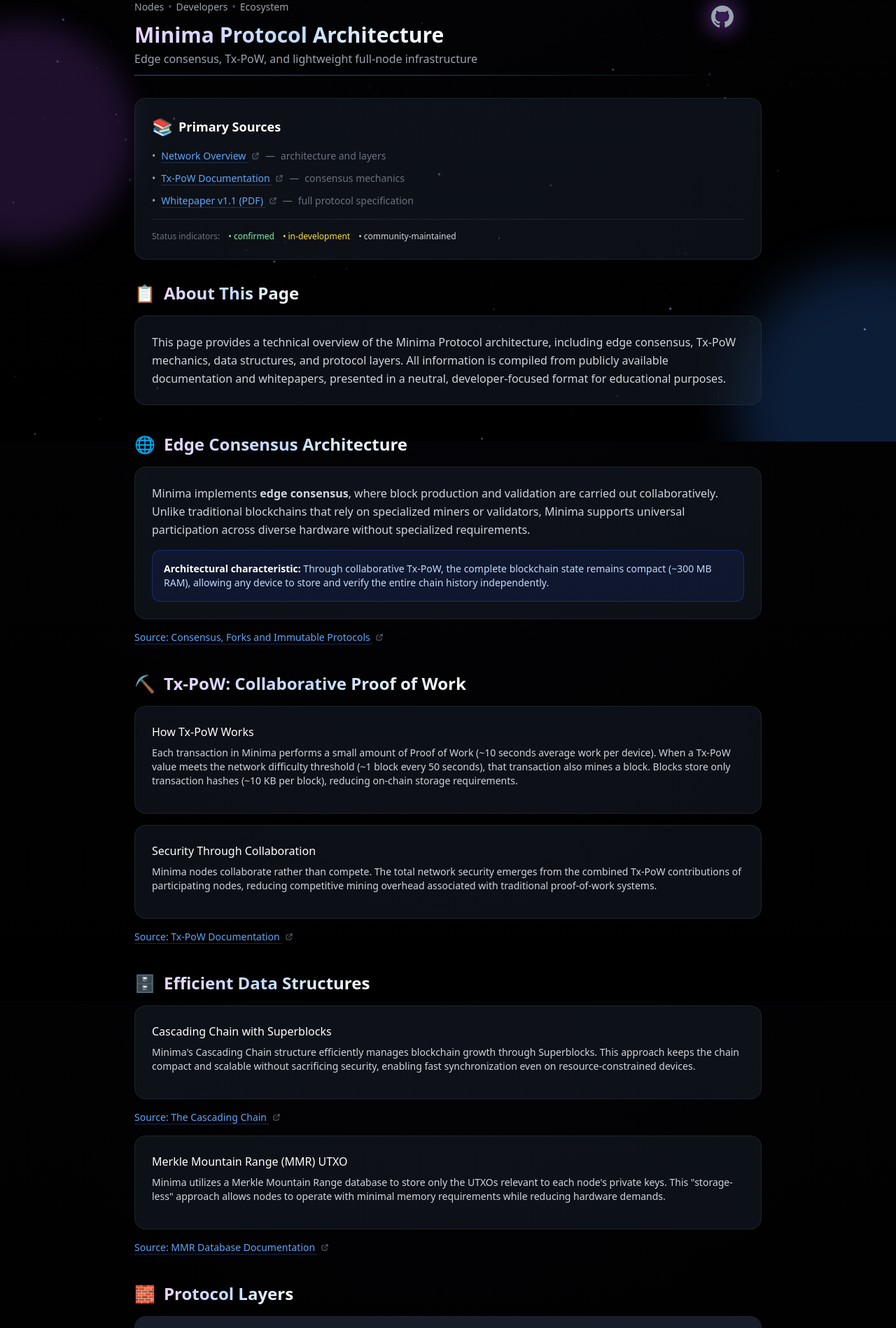
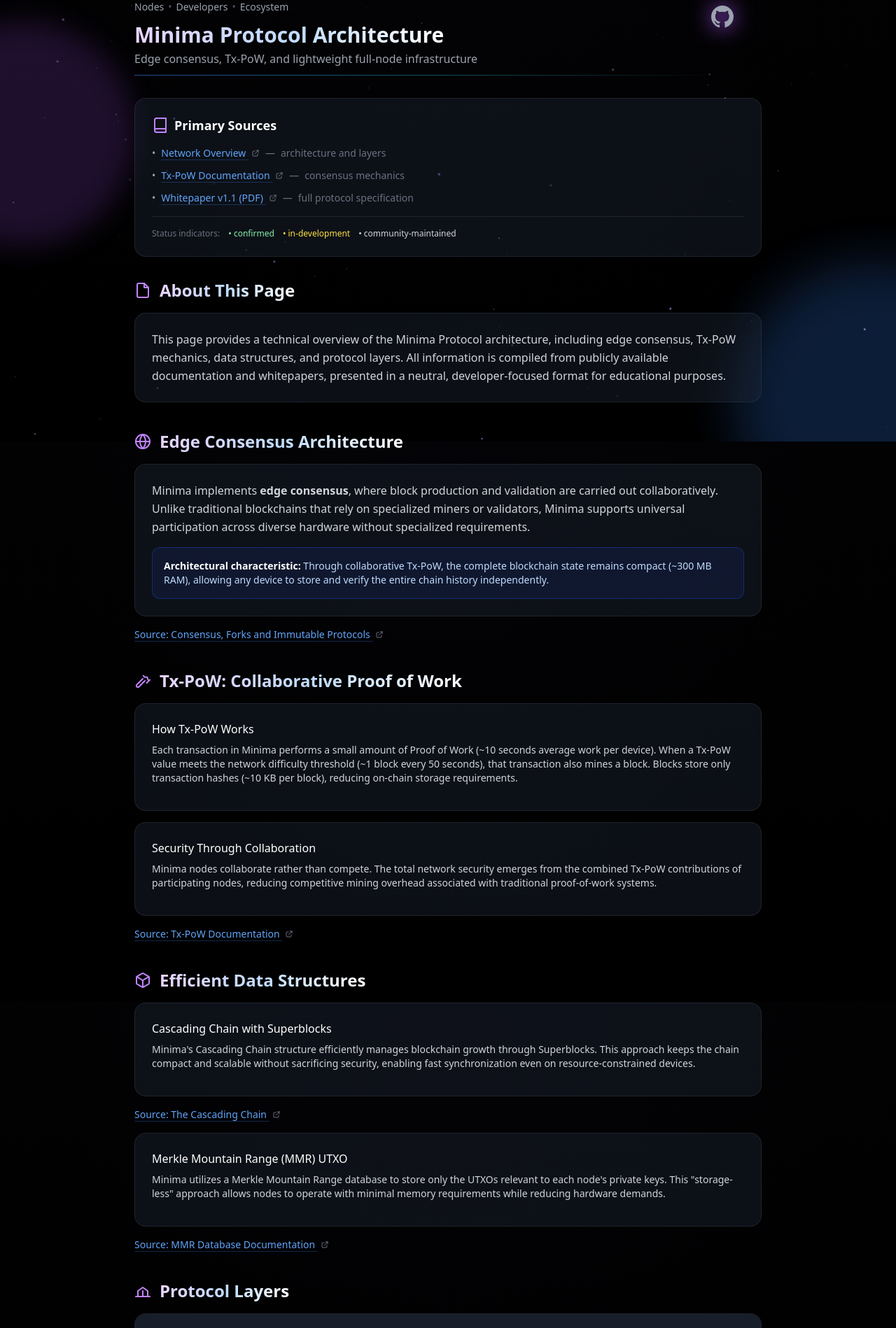
Before and after one commit to KuA1bo/minimaverse-site, a Next.js app: page /protocol in a window 1280 px wide. Shown: the part 169-2067 px from the top of the page at 70% size. Built offline with nearby package versions, Linux system fonts and the light colour scheme.

Commit message:
polish: replace emojis with inline SVG icons on protocol page

```diff
--- a/src/app/protocol/page.tsx
+++ b/src/app/protocol/page.tsx
@@ -135,7 +135,10 @@ export default function ProtocolPage() {
 
         <div className="relative">
           <h3 className="text-white font-semibold mb-4 text-lg flex items-center gap-2">
-            <span className="text-2xl">📚</span> Primary Sources
+            <svg className="w-6 h-6 text-purple-400" fill="none" stroke="currentColor" viewBox="0 0 24 24" strokeWidth="2" strokeLinecap="round" strokeLinejoin="round">
+              <path d="M4 19.5A2.5 2.5 0 0 1 6.5 17H20M4 19.5V4.5A2.5 2.5 0 0 1 6.5 2H20v20H6.5A2.5 2.5 0 0 1 4 19.5z" />
+            </svg>
+            Primary Sources
           </h3>
           <ul className="space-y-3 text-sm">
             <li className="flex flex-col md:flex-row md:items-center gap-1 md:gap-2">
@@ -187,7 +190,10 @@ export default function ProtocolPage() {
       <article className="prose prose-invert max-w-none">
         <section id="about" className="scroll-mt-20 mb-10 opacity-0 animate-fade-in-up delay-75">
           <h2 className="text-2xl font-bold mb-4 flex items-center gap-3">
-            <span className="text-2xl">📋</span>
+            <svg className="w-6 h-6 text-purple-400" fill="none" stroke="currentColor" viewBox="0 0 24 24" strokeWidth="2" strokeLinecap="round" strokeLinejoin="round">
+              <path d="M14 2H6a2 2 0 0 0-2 2v16a2 2 0 0 0 2 2h12a2 2 0 0 0 2-2V8z" />
+              <polyline points="14 2 14 8 20 8" />
+            </svg>
             <span className="bg-gradient-to-r from-purple-200 via-blue-200 to-white bg-clip-text text-transparent">
               About This Page
             </span>
@@ -208,7 +214,11 @@ export default function ProtocolPage() {
 
         <section id="edge-consensus" className="scroll-mt-20 mb-10 opacity-0 animate-fade-in-up delay-75">
           <h2 className="text-2xl font-bold mb-4 flex items-center gap-3">
-            <span className="text-2xl">🌐</span>
+            <svg className="w-6 h-6 text-purple-400" fill="none" stroke="currentColor" viewBox="0 0 24 24" strokeWidth="2" strokeLinecap="round" strokeLinejoin="round">
+              <circle cx="12" cy="12" r="10" />
+              <line x1="2" y1="12" x2="22" y2="12" />
+              <path d="M12 2a15.3 15.3 0 0 1 4 10 15.3 15.3 0 0 1-4 10 15.3 15.3 0 0 1-4-10 15.3 15.3 0 0 1 4-10z" />
+            </svg>
             <span className="bg-gradient-to-r from-purple-200 via-blue-200 to-white bg-clip-text text-transparent">Edge Consensus Architecture</span>
           </h2>
 
@@ -243,7 +253,11 @@ export default function ProtocolPage() {
 
         <section id="tx-pow" className="scroll-mt-20 mb-10 opacity-0 animate-fade-in-up delay-150">
           <h2 className="text-2xl font-bold mb-4 flex items-center gap-3">
-            <span className="text-2xl">⛏️</span>
+            <svg className="w-6 h-6 text-purple-400" fill="none" stroke="currentColor" viewBox="0 0 24 24" strokeWidth="2" strokeLinecap="round" strokeLinejoin="round">
+              <path d="M15 12l-8.5 8.5c-.83.83-2.17.83-3 0 0 0 0 0 0 0a2.12 2.12 0 0 1 0-3L12 9" />
+              <path d="M17.64 15L22 10.64" />
+              <path d="M20.91 11.7l-1.25-1.25c-.6-.6-.93-1.4-.93-2.25V7.86c0-.55-.45-1-1-1H16.14c-.85 0-1.65-.33-2.25-.93L12.64 4.64" />
+            </svg>
             <span className="bg-gradient-to-r from-purple-200 via-blue-200 to-white bg-clip-text text-transparent">Tx-PoW: Collaborative Proof of Work</span>
           </h2>
 
@@ -278,7 +292,11 @@ export default function ProtocolPage() {
 
         <section id="data-structures" className="scroll-mt-20 mb-10 opacity-0 animate-fade-in-up delay-200">
           <h2 className="text-2xl font-bold mb-4 flex items-center gap-3">
-            <span className="text-2xl">🗄️</span>
+            <svg className="w-6 h-6 text-purple-400" fill="none" stroke="currentColor" viewBox="0 0 24 24" strokeWidth="2" strokeLinecap="round" strokeLinejoin="round">
+              <path d="M21 16V8a2 2 0 0 0-1-1.73l-7-4a2 2 0 0 0-2 0l-7 4A2 2 0 0 0 3 8v8a2 2 0 0 0 1 1.73l7 4a2 2 0 0 0 2 0l7-4A2 2 0 0 0 21 16z" />
+              <polyline points="3.27 6.96 12 12.01 20.73 6.96" />
+              <line x1="12" y1="22.08" x2="12" y2="12" />
+            </svg>
             <span className="bg-gradient-to-r from-purple-200 via-blue-200 to-white bg-clip-text text-transparent">Efficient Data Structures</span>
           </h2>
 
@@ -321,7 +339,11 @@ export default function ProtocolPage() {
 
         <section id="layers" className="scroll-mt-20 mb-10 opacity-0 animate-fade-in-up delay-300">
           <h2 className="text-2xl font-bold mb-4 flex items-center gap-3">
-            <span className="text-2xl">🧱</span>
+            <svg className="w-6 h-6 text-purple-400" fill="none" stroke="currentColor" viewBox="0 0 24 24" strokeWidth="2" strokeLinecap="round" strokeLinejoin="round">
+              <path d="M2 20h20" />
+              <path d="M5 20v-8l7-5 7 5v8" />
+              <path d="M12 12v8" />
+            </svg>
             <span className="bg-gradient-to-r from-purple-200 via-blue-200 to-white bg-clip-text text-transparent">Protocol Layers</span>
           </h2>
 
@@ -365,7 +387,10 @@ export default function ProtocolPage() {
 
         <section id="specs" className="scroll-mt-20 mb-10 opacity-0 animate-fade-in-up delay-75">
           <h2 className="text-2xl font-bold mb-4 flex items-center gap-3">
-            <span className="text-2xl">⚙️</span>
+            <svg className="w-6 h-6 text-purple-400" fill="none" stroke="currentColor" viewBox="0 0 24 24" strokeWidth="2" strokeLinecap="round" strokeLinejoin="round">
+              <circle cx="12" cy="12" r="3" />
+              <path d="M19.4 15a1.65 1.65 0 0 0 .33 1.82l.06.06a2 2 0 0 1 0 2.83 2 2 0 0 1-2.83 0l-.06-.06a1.65 1.65 0 0 0-1.82-.33 1.65 1.65 0 0 0-1 1.51V21a2 2 0 0 1-2 2 2 2 0 0 1-2-2v-.09A1.65 1.65 0 0 0 9 19.4a1.65 1.65 0 0 0-1.82.33l-.06.06a2 2 0 0 1-2.83 0 2 2 0 0 1 0-2.83l.06-.06a1.65 1.65 0 0 0 .33-1.82 1.65 1.65 0 0 0-1.51-1H3a2 2 0 0 1-2-2 2 2 0 0 1 2-2h.09A1.65 1.65 0 0 0 4.6 9a1.65 1.65 0 0 0-.33-1.82l-.06-.06a2 2 0 0 1 0-2.83 2 2 0 0 1 2.83 0l.06.06a1.65 1.65 0 0 0 1.82.33H9a1.65 1.65 0 0 0 1-1.51V3a2 2 0 0 1 2-2 2 2 0 0 1 2 2v.09a1.65 1.65 0 0 0 1 1.51 1.65 1.65 0 0 0 1.82-.33l.06-.06a2 2 0 0 1 2.83 0 2 2 0 0 1 0 2.83l-.06.06a1.65 1.65 0 0 0-.33 1.82V9a1.65 1.65 0 0 0 1.51 1H21a2 2 0 0 1 2 2 2 2 0 0 1-2 2h-.09a1.65 1.65 0 0 0-1.51 1z" />
+            </svg>
             <span className="bg-gradient-to-r from-purple-200 via-blue-200 to-white bg-clip-text text-transparent">Technical Specifications</span>
           </h2>
 
@@ -402,7 +427,12 @@ export default function ProtocolPage() {
 
         <section id="participation" className="scroll-mt-20 mb-10 opacity-0 animate-fade-in-up delay-150">
           <h2 className="text-2xl font-bold mb-4 flex items-center gap-3">
-            <span className="text-2xl">👥</span>
+            <svg className="w-6 h-6 text-purple-400" fill="none" stroke="currentColor" viewBox="0 0 24 24" strokeWidth="2" strokeLinecap="round" strokeLinejoin="round">
+              <path d="M17 21v-2a4 4 0 0 0-4-4H5a4 4 0 0 0-4 4v2" />
+              <circle cx="9" cy="7" r="4" />
+              <path d="M23 21v-2a4 4 0 0 0-3-3.87" />
+              <path d="M16 3.13a4 4 0 0 1 0 7.75" />
+            </svg>
             <span className="bg-gradient-to-r from-purple-200 via-blue-200 to-white bg-clip-text text-transparent">Network Participation Requirements</span>
           </h2>
 
@@ -431,7 +461,11 @@ export default function ProtocolPage() {
           <div className="absolute top-0 left-0 w-full h-px bg-gradient-to-r from-amber-500 to-orange-500" />
           <p className="text-amber-200 text-sm leading-relaxed">
             <strong className="flex items-center gap-2 mb-2">
-              <span className="text-lg">⚠️</span>
+              <svg className="w-5 h-5 text-amber-400 flex-shrink-0" fill="none" stroke="currentColor" viewBox="0 0 24 24" strokeWidth="2" strokeLinecap="round" strokeLinejoin="round">
+                <path d="M10.29 3.86L1.82 18a2 2 0 0 0 1.71 3h16.94a2 2 0 0 0 1.71-3L13.71 3.86a2 2 0 0 0-3.42 0z" />
+                <line x1="12" y1="9" x2="12" y2="13" />
+                <line x1="12" y1="17" x2="12.01" y2="17" />
+              </svg>
               Disclaimer:
             </strong>
             This site does not represent the official Minima team.
```
